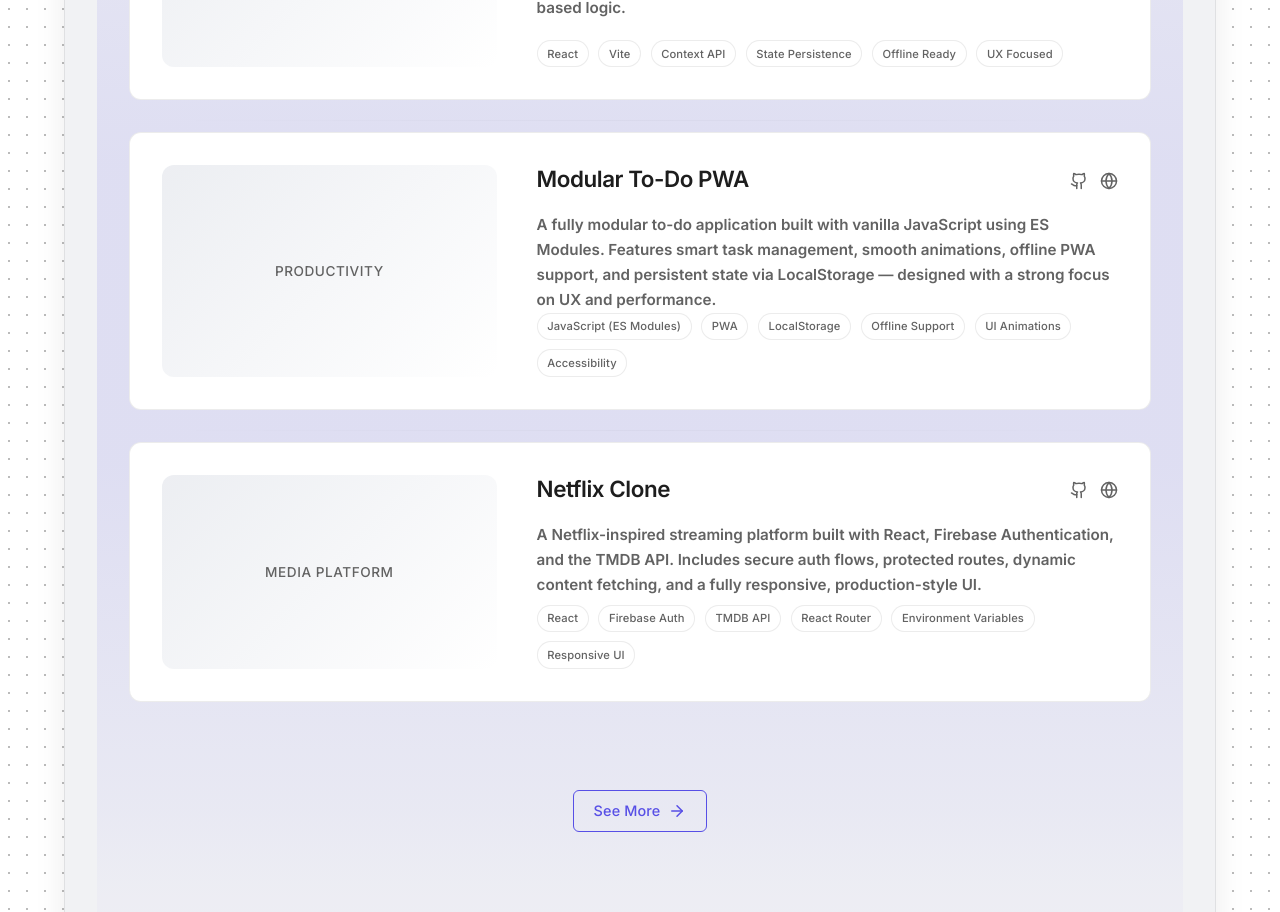
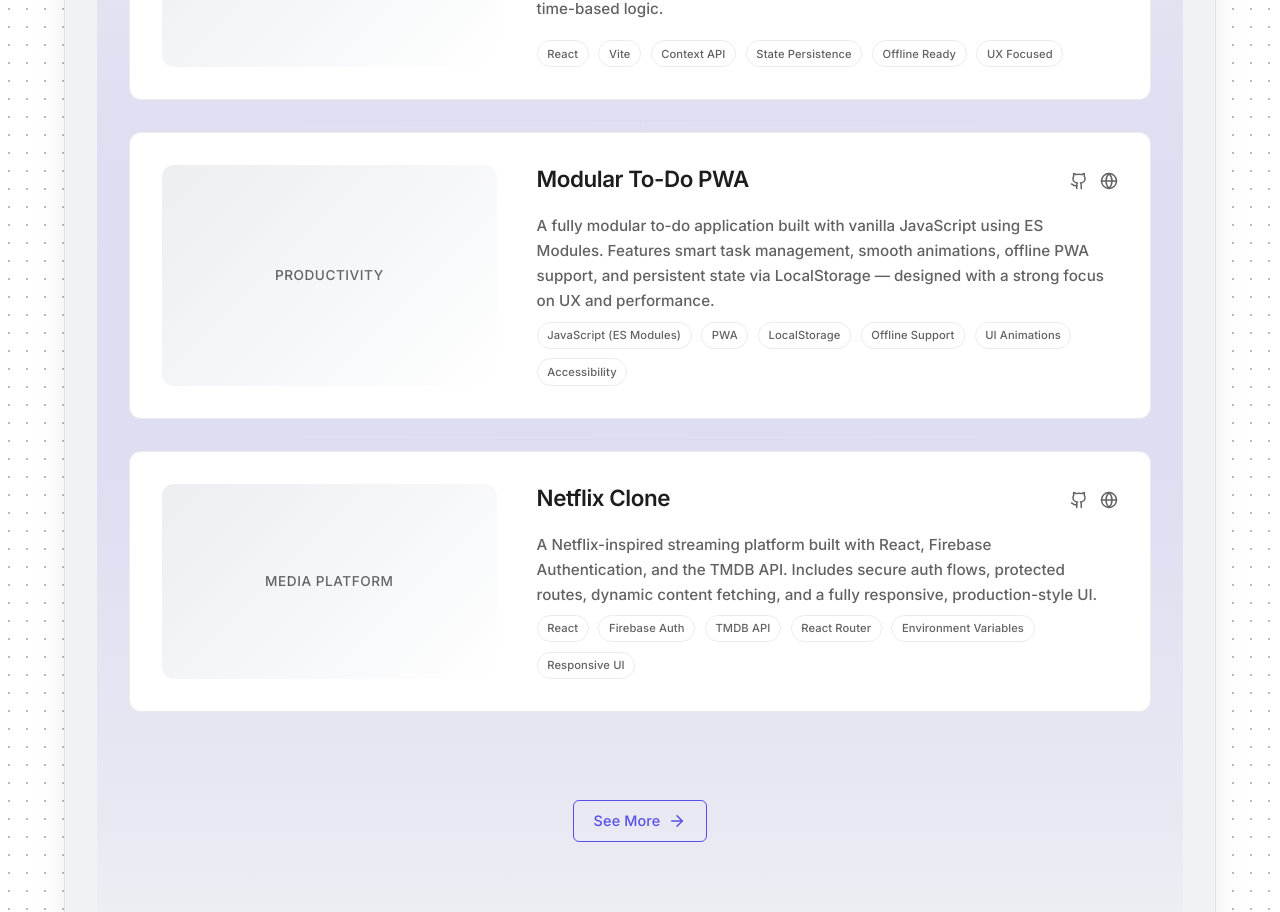
Before and after one commit to sushantshinde7/sushant-portfolio, a React (Vite) app: page / in a window 1280 px wide. Shown: the part 3060-3972 px from the top of the page. Built offline with nearby package versions, Linux system fonts and the light colour scheme.

Commit message:
projects and projectCard's micro-enhancement done

```diff
--- a/src/styles/ProjectCard.css
+++ b/src/styles/ProjectCard.css
@@ -16,9 +16,23 @@
   backdrop-filter: saturate(1.05);
   border: 1px solid var(--border);
   border-radius: 12px;
+  box-shadow: 0 0 0 rgba(0,0,0,0);
 
   font-family: var(--font-ui);
   transition: transform 0.25s ease, box-shadow 0.25s ease;
+}
+
+.project-card:hover {
+  box-shadow:
+    0 8px 30px rgba(0,0,0,0.25),
+    inset 0 1px 0 rgba(255,255,255,0.03);
+}
+.project-card:hover .project-visual {
+  background: linear-gradient(
+    135deg,
+    var(--surface-2),
+    var(--section-tint)
+  );
 }
 
 .project-card {
@@ -39,7 +53,7 @@
     var(--border),
     transparent
   );
-  opacity: 0.35;
+  opacity: 0.25;
 }
 
 .project-card:last-child::after {
@@ -70,6 +84,22 @@
   justify-content: center;
 
   min-height: 100%;
+}
+
+.project-visual::after {
+  content: "";
+  position: absolute;
+  inset: 0;
+  border-radius: inherit;
+
+  background:
+    radial-gradient(
+      circle at top right,
+      rgba(255,255,255,0.08),
+      transparent 60%
+    );
+
+  pointer-events: none;
 }
 
 .visual-label {
@@ -104,6 +134,7 @@
   font-weight: 600;
   letter-spacing: -0.02em;
   margin-bottom: 0.5rem;
+  line-height: 1.25;
 }
 
 /* Actions */
@@ -115,7 +146,14 @@
 
 .project-actions a {
   color: var(--text-muted);
+  position: relative;
   transition: color 0.2s ease, transform 0.15s ease;
+}
+
+.project-actions a::after {
+  content: "";
+  position: absolute;
+  inset: -6px;
 }
 
 .project-actions a:hover {
@@ -127,13 +165,14 @@
 
 .project-description {
   font-size: 0.95rem;
-  font-weight: 600;
+  font-weight: 500;
   line-height: 1.65;
   color: var(--text-muted);
 
-  opacity: 0.92;
+  opacity: 0.9;
   max-width: 58ch;
   text-align: left;
+  margin-bottom: 0.5rem;
 
   animation: cardFade 0.5s ease-out both;
 }
@@ -165,7 +204,20 @@
   border-radius: 999px;
 
   color: var(--text-muted);
-  background: var(--surface-1);
+  background: transparent;
+}
+
+.project-tags li:hover {
+  background: var(--surface-2);
+  border-color: var(--primary);
+  color: var(--text);
+}
+
+
+.project-card,
+.project-actions a,
+.btn-projects {
+  transition-timing-function: cubic-bezier(0.22, 1, 0.36, 1);
 }
 
 /* ================================
--- a/src/styles/Projects.css
+++ b/src/styles/Projects.css
@@ -76,6 +76,7 @@
   font-size: 2rem;
   margin-bottom: 0.5rem;
   color: var(--text);
+  text-shadow: 0 1px 0 rgba(0,0,0,0.15);
 }
 
 .content-text p {
@@ -91,9 +92,28 @@
 .projects-list {
   display: flex;
   flex-direction: column;
+  position: relative;
   gap: 2rem; /* vertical spacing ONLY */
 }
 
+.projects-list::before {
+  content: "";
+  position: absolute;
+  top: 0;
+  bottom: 0;
+  left: 50%;
+
+  width: 1px;
+  background: linear-gradient(
+    180deg,
+    transparent,
+    var(--border),
+    transparent
+  );
+
+  opacity: 0.15;
+  pointer-events: none;
+}
 /* ================================
    Projects CTA
 ================================ */
```
